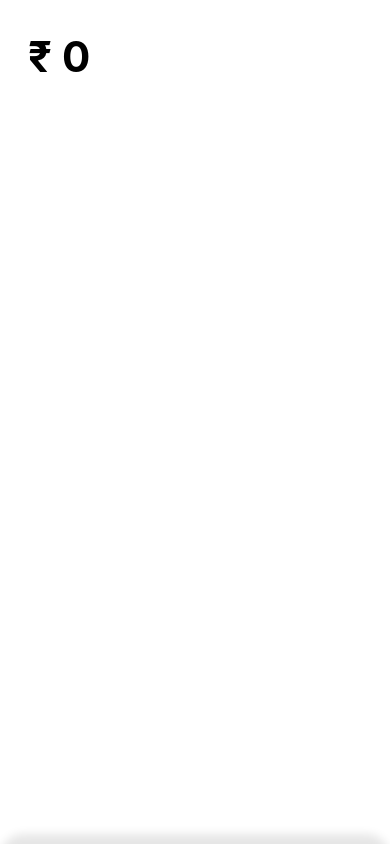
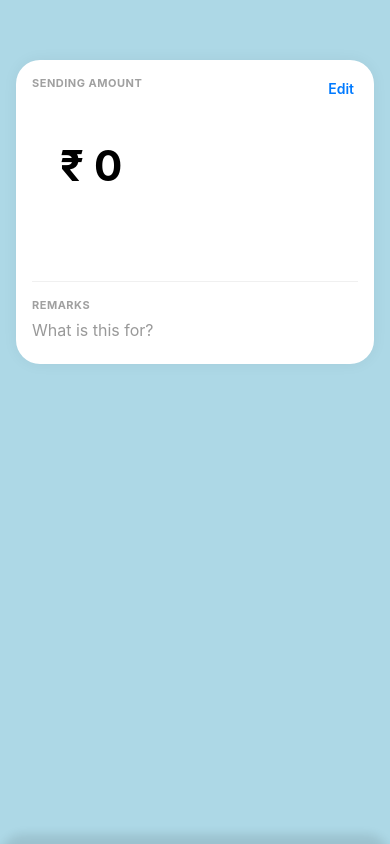
Before and after one commit to balachandarg-tw/custom-keyboard, a React Native app: screen / in a window 390 px wide. Shown: the top 844 px of the page. Built offline with nearby package versions, Linux system fonts and the light colour scheme.

Commit message:
with amount remarks

```diff
--- a/App.tsx
+++ b/App.tsx
@@ -29,7 +29,7 @@ function AppContent() {
 
   return (
     <View style={styles.container}>
-      <GenericPaymentScreen/>
+      <PaymentScreen/>
     </View>
   );
 }
--- /dev/null
+++ b/src/components/AmountRemarks.js
@@ -0,0 +1,106 @@
+import React from 'react';
+import { View, StyleSheet, TextInput, Text, TouchableOpacity } from 'react-native';
+import AmountInput from './AmountInput';
+
+const AmountRemarks = ({
+                           amount,
+                           expression,
+                           showExpression,
+                           onFocus,
+                           setPaymentKeyboardVisible,
+                           isPaymentKeyboardVisible,
+                           inputRef,
+                           remarks,
+                           setRemarks,
+                           amountWords
+                       }) => {
+    return (
+        <View style={styles.card}>
+            <View style={styles.header}>
+                <Text style={styles.label}>SENDING AMOUNT</Text>
+                <TouchableOpacity
+                    onPress={() => setPaymentKeyboardVisible(!isPaymentKeyboardVisible)}
+                    style={styles.editButton}
+                >
+                    <Text style={styles.editButtonText}>
+                        {isPaymentKeyboardVisible ? 'Done' : 'Edit'}
+                    </Text>
+                </TouchableOpacity>
+            </View>
+
+            <AmountInput
+                amount={amount}
+                expression={expression}
+                showExpression={showExpression}
+                onFocus={onFocus}
+                showKeyboard={isPaymentKeyboardVisible}
+                inputRef={inputRef}
+            />
+
+            {amountWords ? (
+                <Text style={styles.wordsText}>{amountWords}</Text>
+            ) : null}
+
+            <View style={styles.divider} />
+
+            <View style={styles.remarksSection}>
+                <Text style={styles.label}>REMARKS</Text>
+                <TextInput
+                    style={styles.remarksInput}
+                    placeholder="What is this for?"
+                    value={remarks}
+                    onChangeText={setRemarks}
+                    placeholderTextColor="#999"
+                    onFocus={() => setPaymentKeyboardVisible(false)} // Hide custom keyboard when system keyboard opens
+                />
+            </View>
+        </View>
+    );
+};
+
+const styles = StyleSheet.create({
+    card: {
+        backgroundColor: '#fff',
+        borderRadius: 24,
+        padding: 16,
+        marginHorizontal: 16,
+        shadowColor: '#000',
+        shadowOpacity: 0.05,
+        shadowRadius: 15,
+        elevation: 5,
+    },
+    header: {
+        flexDirection: 'row',
+        justifyContent: 'space-between',
+        marginBottom: 8,
+    },
+    label: {
+        fontSize: 11,
+        fontWeight: '700',
+        color: '#A0A0A0',
+        letterSpacing: 0.5,
+    },
+    editButton: { padding: 4 },
+    editButtonText: { color: '#007AFF', fontWeight: '600', fontSize: 14 },
+    wordsText: {
+        fontSize: 13,
+        color: '#666',
+        fontStyle: 'italic',
+        marginTop: 4,
+        paddingHorizontal: 4,
+    },
+    divider: {
+        height: 1,
+        backgroundColor: '#F0F0F0',
+        marginVertical: 16,
+    },
+    remarksSection: { paddingBottom: 4 },
+    remarksInput: {
+        fontSize: 16,
+        color: '#333',
+        marginTop: 4,
+        paddingVertical: 4,
+    },
+});
+
+export default AmountRemarks;
--- a/src/hooks/useCustomKeyboardLogic.js
+++ b/src/hooks/useCustomKeyboardLogic.js
@@ -6,7 +6,7 @@ export const KEYBOARD_HEIGHT = 320;
 export const useKeyboardLogic = () => {
     const [expression, setExpression] = useState('');
     const [amount, setAmount] = useState('0');
-    const [showKeyboard, setShowKeyboard] = useState(false);
+    const [isPaymentKeyboardVisible, setPaymentKeyboardVisible] = useState(false);
 
     const slideAnim = useRef(new Animated.Value(KEYBOARD_HEIGHT)).current;
 
@@ -27,14 +27,13 @@ export const useKeyboardLogic = () => {
 
     const showExpression = expression.includes('+');
 
-
     const handleKeyPress = (key) => {
         const lastChar = expression.slice(-1);
         const parts = expression.split('+');
         const currentPart = parts[parts.length - 1];
 
         if (key === '✔') {
-            setShowKeyboard(false);
+            setPaymentKeyboardVisible(false);
             return;
         }
 
@@ -58,10 +57,8 @@ export const useKeyboardLogic = () => {
 
         if (!expression && (key === '.' || key === '+')) return;
 
-        if ((key === ',' || key === '-' )) return;
-
         if (key === '.') {
-            if (lastChar === '+') return;
+            if (lastChar === '+' || lastChar === ' ') return;
             if (currentPart.includes('.')) return;
             if (!/\d/.test(lastChar)) return;
         }
@@ -77,17 +74,17 @@ export const useKeyboardLogic = () => {
 
     useEffect(() => {
         Animated.timing(slideAnim, {
-            toValue: showKeyboard ? 0 : KEYBOARD_HEIGHT,
+            toValue: isPaymentKeyboardVisible ? 0 : KEYBOARD_HEIGHT,
             duration: 220,
             useNativeDriver: true,
         }).start();
-    }, [showKeyboard]);
+    }, [isPaymentKeyboardVisible]);
 
     return {
         expression,
         amount,
-        showKeyboard,
-        setShowKeyboard,
+        isPaymentKeyboardVisible,
+        setPaymentKeyboardVisible,
         slideAnim,
         handleKeyPress,
         showExpression
--- a/src/screens/PaymentScreen.js
+++ b/src/screens/PaymentScreen.js
@@ -1,61 +1,71 @@
-import React, { useRef, useEffect } from 'react';
-import { View, StyleSheet, Pressable } from 'react-native';
+import React, { useState, useRef, useEffect } from 'react';
+import { View, StyleSheet, Pressable, KeyboardAvoidingView, Platform, ScrollView } from 'react-native';
 import { useKeyboardLogic } from "../hooks/useCustomKeyboardLogic";
-import AmountInput from "../components/AmountInput";
+import AmountRemarks from "../components/AmountRemarks";
 import CustomKeyboard from "../components/CustomKeyboard";
+import { numberToWordsINR } from "../helper/utils";
 
 export default function PaymentScreen() {
     const inputRef = useRef(null);
+    const [remarks, setRemarks] = useState('');
+
     const {
         expression,
         amount,
-        showKeyboard,
-        setShowKeyboard,
+        isPaymentKeyboardVisible,
+        setPaymentKeyboardVisible,
         slideAnim,
         handleKeyPress,
         showExpression
     } = useKeyboardLogic();
 
-    // Auto-focus the hidden input when an expression (like 100 +) starts
+    // Auto-focus the expression input if needed
     useEffect(() => {
-        if (showExpression && showKeyboard) {
-            const timer = setTimeout(() => {
-                inputRef.current?.focus();
-            }, 50);
+        if (showExpression && isPaymentKeyboardVisible) {
+            const timer = setTimeout(() => inputRef.current?.focus(), 50);
             return () => clearTimeout(timer);
         }
-    }, [showExpression, showKeyboard]);
+    }, [showExpression, isPaymentKeyboardVisible]);
 
     return (
-        <View style={styles.fullScreen}>
-            {/* Backdrop to close keyboard when tapping outside */}
-            {showKeyboard && (
-                <Pressable
-                    style={StyleSheet.absoluteFill}
-                    onPress={() => setShowKeyboard(false)}
-                />
-            )}
+        <KeyboardAvoidingView
+            behavior={Platform.OS === 'ios' ? 'padding' : 'height'}
+            style={styles.fullScreen}
+        >
+            <ScrollView contentContainerStyle={styles.content}>
+                {/* Backdrop to close keyboard when tapping outside */}
+                {isPaymentKeyboardVisible && (
+                    <Pressable
+                        style={StyleSheet.absoluteFill}
+                        onPress={() => setPaymentKeyboardVisible(false)}
+                    />
+                )}
 
-            <View style={styles.content}>
-                <AmountInput
+                <AmountRemarks
                     amount={amount}
                     expression={expression}
                     showExpression={showExpression}
-                    showKeyboard={showKeyboard}
-                    onFocus={() => setShowKeyboard(true)}
                     inputRef={inputRef}
+
+                    isPaymentKeyboardVisible={isPaymentKeyboardVisible}
+                    setPaymentKeyboardVisible={setPaymentKeyboardVisible}
+                    onFocus={() => setPaymentKeyboardVisible(true)}
+
+                    remarks={remarks}
+                    setRemarks={setRemarks}
+                    amountWords={numberToWordsINR(amount)}
                 />
-            </View>
+            </ScrollView>
 
             <CustomKeyboard
                 slideAnim={slideAnim}
                 onKeyPress={handleKeyPress}
             />
-        </View>
+        </KeyboardAvoidingView>
     );
 }
 
 const styles = StyleSheet.create({
     fullScreen: { flex: 1, backgroundColor: '#ADD8E6' },
-    content: { flex: 1, paddingTop: 60, paddingHorizontal: 16 }
+    content: { flex: 1, paddingTop: 60 }
 });
```
